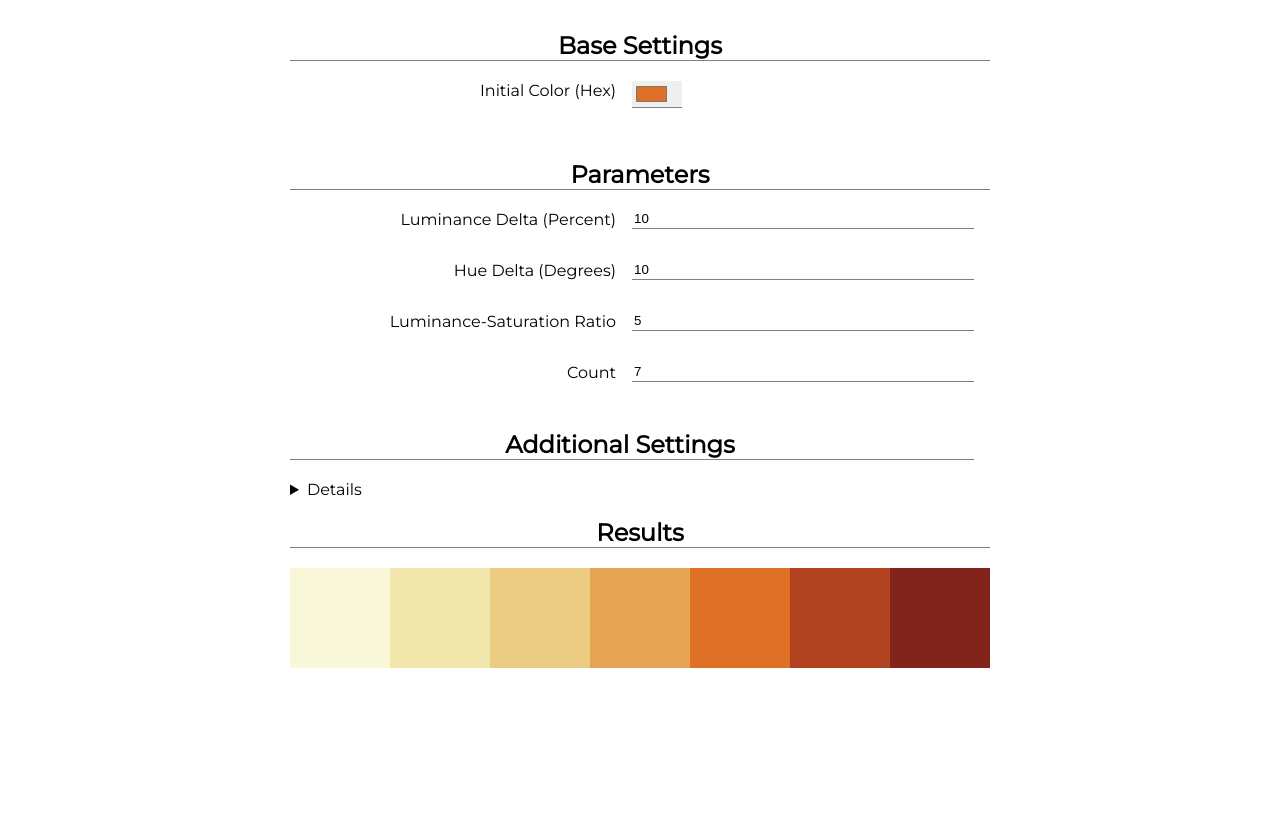
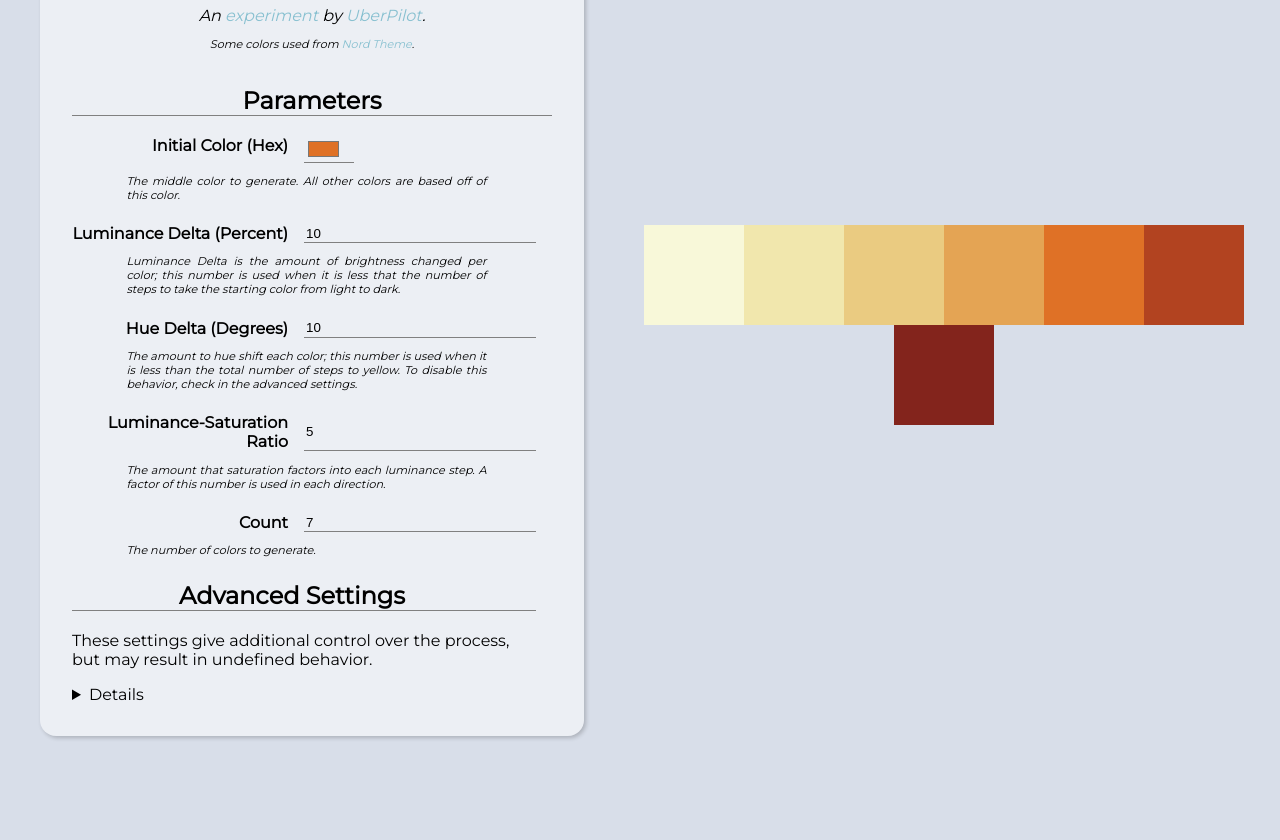
Before and after one commit to UberPilot/ColorToy, a plain HTML site: page index.html in a window 1280 px wide. Shown: the part 127-967 px from the top of the page. Before the commit the page ends 803 px from the top, so only its background shows below. Drawn offline with Linux system fonts and the light colour scheme.

Commit message:
:sparkles: Allow changing the low parameters and add explanations

```diff
--- a/generator.js
+++ b/generator.js
@@ -87,9 +87,22 @@ function generateColors() {
     const yellowHue = parseFloat(document.querySelector('#yellow-hue').value) / 360;
     const correctBlue = document.querySelector('#correct-blue').checked;
     const blueHue = parseFloat(document.querySelector('#blue-hue').value) / 360;
+    const useLowValues = document.querySelector('#use-low-values').checked;
+    const lowLuminance = useLowValues ? parseFloat(document.querySelector('#low-luminance').value) / 100 : luminance;
+    const lowHue = useLowValues ? parseFloat(document.querySelector('#low-hue').value) / 360 : hue;
+    const lowRatio = useLowValues ? parseFloat(document.querySelector('#low-ratio').value) / 10 : satLumRatio;
     const up = Math.ceil(count / 2);
     const down = Math.floor(count / 2) - 1;
-    createColorContainersWithProps(base, luminance, satLumRatio, hue, up, down, luminance, satLumRatio, hue, correctYellow, yellowHue, correctBlue, blueHue);
+    createColorContainersWithProps(base, luminance, satLumRatio, hue, up, down, lowLuminance, lowRatio, lowHue, correctYellow, yellowHue, correctBlue, blueHue);
+}
+
+function updateLinked(name, value, cb) {
+    const el = document.querySelector(`#${name}`);
+    const linked = document.querySelector(`#${name}`);
+    if (linked.value == el.value) {
+        linked.value
+    }
+    cb();
 }
 
 // document.querySelector("#go").addEventListener('click', () => doTheThing());
@@ -102,4 +115,8 @@ document.querySelector("#correct-yellow").addEventListener('change', () => gener
 document.querySelector("#yellow-hue").addEventListener('change', () => generateColors());
 document.querySelector("#correct-blue").addEventListener('change', () => generateColors());
 document.querySelector("#blue-hue").addEventListener('change', () => generateColors());
+document.querySelector("#use-low-values").addEventListener('change', () => generateColors());
+document.querySelector("#low-luminance").addEventListener('change', () => generateColors());
+document.querySelector("#low-hue").addEventListener('change', () => generateColors());
+document.querySelector("#low-ratio").addEventListener('change', () => generateColors());
 generateColors();
--- a/index.html
+++ b/index.html
@@ -16,7 +16,7 @@
     <script async src="https://www.googletagmanager.com/gtag/js?id=G-D4DVXHXKM1"></script>
     <script>
         window.dataLayer = window.dataLayer || [];
-        function gtag(){dataLayer.push(arguments);}
+        function gtag() { dataLayer.push(arguments); }
         gtag('js', new Date());
 
         gtag('config', 'G-D4DVXHXKM1');
@@ -24,37 +24,73 @@
 </head>
 
 <body>
+    <div class="rowswap">
         <div class="form-container">
             <h1>Color Toy</h1>
-        <p class="subtitle">An experiment by UberPilot</p>
-        <h2>Base Settings</h2>
+            <p class="subtitle">
+                An <a href="https://github.com/UberPilot/ColorToy">experiment</a>
+                by <a href="https://github.com/UberPilot">UberPilot</a>.
+            </p>
+            <p class="detail no-space">
+                Some colors used from <a href="https://www.nordtheme.com/">Nord Theme</a>.
+            </p>
+            <h2>Parameters</h2>
             <div class="form-section">
                 <span class="form-row">
                     <label for="base">Initial Color (Hex)</label>
                     <input id="base" type="color" value="#df7126">
                 </span>
-        </div>
-        <h2>Parameters</h2>
-        <div class="form-section">
+                <p class="detail">
+                    The middle color to generate. All other colors are based off of
+                    this color.
+                </p>
                 <span class="form-row">
                     <label for="luminance">Luminance Delta (Percent)</label>
                     <input id="luminance" type="number" value="10">
                 </span>
+                <p class="detail">
+                    Luminance Delta is the amount of brightness changed per color;
+                    this number is used when it is less that the number of steps to
+                    take the starting color from light to dark.
+                </p>
                 <span class="form-row">
                     <label for="hue">Hue Delta (Degrees)</label>
                     <input id="hue" type="number" value="10">
                 </span>
+                <p class="detail">
+                    The amount to hue shift each color; this number is used when it
+                    is less than the total number of steps to yellow. To disable
+                    this behavior, check in the advanced settings.
+                </p>
                 <span class="form-row">
                     <label for="ratio">Luminance-Saturation Ratio</label>
                     <input id="ratio" type="number" value="5">
                 </span>
+                <p class="detail">
+                    The amount that saturation factors into each luminance step. A
+                    factor of this number is used in each direction.
+                </p>
                 <span class="form-row">
                     <label for="count">Count</label>
                     <input id="count" type="number" value="7">
                 </span>
+                <p class="detail">
+                    The number of colors to generate.
+                </p>
                 <summary>
-                <h2>Additional Settings</h2>
+                    <h2>Advanced Settings</h2>
+                    <p>
+                        These settings give additional control over the process, but
+                        may result in undefined behavior.
+                    </p>
                     <details>
+                        <h3>Correction</h3>
+                        <p class="detail">
+                            By default, the generator will not go past what is set as
+                            the yellow hue when generating brigher colors, nor go past
+                            the blue hue when generating darker colors. This unlocks
+                            that limitation.
+                        </p>
                         <span class="form-row">
                             <label for="correct-yellow">Correct Yellow</label>
                             <input id="correct-yellow" type="checkbox" checked>
@@ -71,13 +107,35 @@
                             <label for="blue-hue">Blue Hue</label>
                             <input id="blue-hue" type="number" value="240">
                         </span>
+                        <h3>Low Values</h3>
+                        <p class="detail">
+                            Low Values split the behavior of the generator; the
+                            above values will be used for generating brighter colors,
+                            and the below values will be used for generating darker
+                            colors.
+                        </p>
+                        <span class="form-row">
+                            <label for="use-low-values">Use Low Values</label>
+                            <input id="use-low-values" type="checkbox">
+                        </span>
+                        <span class="form-row">
+                            <label for="low-luminance">Low Luminance Delta (Percent)</label>
+                            <input id="low-luminance" type="number" value="10">
+                        </span>
+                        <span class="form-row">
+                            <label for="low-hue">Low Hue Delta (Degrees)</label>
+                            <input id="low-hue" type="number" value="10">
+                        </span>
+                        <span class="form-row">
+                            <label for="low-ratio">Low Luminance-Saturation Ratio</label>
+                            <input id="low-ratio" type="number" value="5">
+                        </span>
                     </details>
                 </summary>
             </div>
-        <!-- <div id="go" class="button"><p>Go!</p></div> -->
-        <h2>Results</h2>
         </div>
         <div id="target"></div>
+    </div>
 </body>
 
 </html>
--- a/style.css
+++ b/style.css
@@ -1,5 +1,7 @@
 html {
     font-family: 'Montserrat', sans-serif;
+    background-color: #D8DEE9;
+    margin-bottom: 4em;
 }
 
 .subtitle {
@@ -16,8 +18,17 @@ html {
     display: flex;
     flex-direction: column;
     justify-content: space-evenly;
+    text-align: center;
+    border-radius: 0;
+    transition: border 0.2s ease, color 0.2s ease;
     color: transparent;
-    text-align: center;
+}
+
+.color-container:hover {
+    transition: border 0.2s ease, color 0.2s ease;
+    border-radius: 8px;
+    border: #D8DEE9 1px solid;
+    box-sizing: border-box;
 }
 
 .color-container.mini {
@@ -27,20 +38,33 @@ html {
 }
 
 .color-container:hover .light {
-    transition: color 0.2s ease;
+    transition: border 0.2s ease, color 0.2s ease;
     color: white;
 }
 
 .color-container:hover .dark {
-    transition: color 0.2s ease;
+    transition: border 0.2s ease, color 0.2s ease;
     color: black;
+}
+
+.rowswap {
+    display: flex;
+    flex-direction: column;
 }
 
 .form-container {
     margin: auto;
     flex-direction: column;
     display: flex;
-    max-width: 700px;
+    max-width: 480px;
+    min-width: 480px;
+    background-color: #ECEFF4;
+    flex: 0 0;
+    padding: 2em;
+    border-radius: 1em;
+    margin-bottom: 4em;
+    box-shadow: 2px 2px 4px rgba(1, 1, 1, 0.2);
+    height: min-content;
 }
 
 .form-container h1,
@@ -49,15 +73,26 @@ html {
     border-bottom: 1px grey solid;
 }
 
+.form-container h1 {
+    margin-top: 0;
+}
+
+.form-container h2 {
+    margin-top: 2em;
+}
+
 .form-container h2:first-of-type {
-    margin-top: 2em;
+    margin-top: 1em;
+}
+
+.form-container h3 {
+    text-align: center;
 }
 
 .form-row {
     display: grid;
     grid-template-columns: 1fr 1fr;
     text-align: right;
-    margin-bottom: 2em;
 }
 
 .form-section * {
@@ -67,11 +102,11 @@ html {
 input {
     border: none;
     border-bottom: 1px gray solid;
+    background-color: transparent;
 }
 
 input:active, input:focus, input:focus:active {
     border: none;
-    border-bottom: 1px gray solid;
 }
 
 #go {
@@ -100,3 +135,42 @@ input:active, input:focus, input:focus:active {
     width: 100%;
     justify-content: center;
 }
+
+label {
+    font-weight: bold;
+}
+
+.detail {
+    font-size: 0.7em;
+    font-style: italic;
+    max-width: 360px;
+    text-align: justify;
+    margin: 1em auto;
+    margin-bottom: 2em;
+}
+
+.detail.no-space {
+    margin: 1em auto;
+}
+
+a, a:visited {
+    color: #88C0D0;
+    text-decoration: none;
+}
+
+a:hover {
+    color: #5E81AC;
+    text-decoration: none;
+}
+
+@media (min-width: 720px) {
+    .rowswap {
+        flex-direction: row;
+    }
+
+    .form-container {
+        margin: 2em;
+        position: sticky;
+        top: 20px;
+    }
+}
```
Lines whose indentation alone changed are shown as unchanged.
